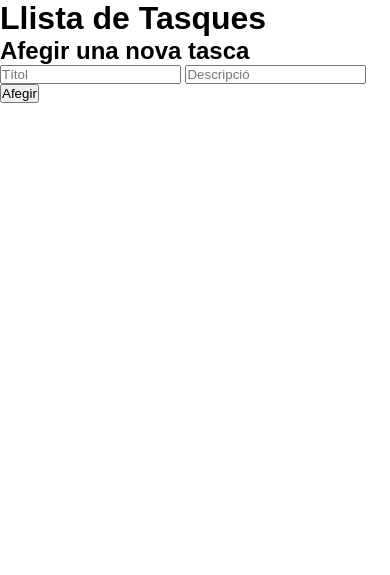
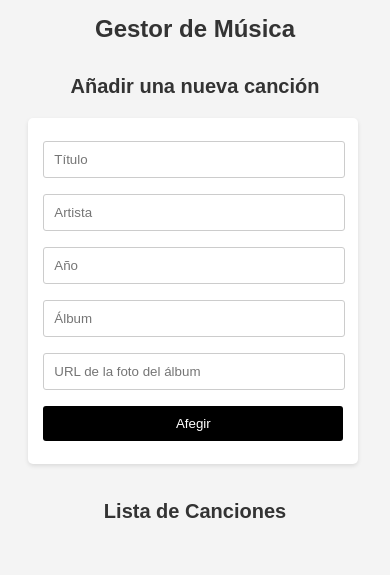
Before and after one commit to CodeXJUAN/Music-Managment-Web, a Flask app: page / in a window 390 px wide. Shown: the top 575 px of the page. Run offline with Flask 3, Linux system fonts and the light colour scheme; data that the repository does not hold is empty.

Commit message:
refactor: update task management to music management with new routes and database structure

```diff
--- a/app.py
+++ b/app.py
@@ -1,5 +1,4 @@
 from flask import Flask, request, render_template, redirect, url_for
-
 from pymongo import MongoClient
 from dotenv import load_dotenv
 import os
@@ -10,45 +9,43 @@ load_dotenv()
 
 USER = os.getenv("USER")
 PASSWORD = os.getenv("PASSWORD")
-CLUSTERNAME= os.getenv("CLUSTERNAME")
-DBNAME= os.getenv("DATABASE")
+CLUSTERNAME = os.getenv("CLUSTERNAME")
+DBNAME = os.getenv("DATABASE")
 
 MONGO_URI = f"mongodb+srv://{USER}:{PASSWORD}@mongodb.s4hmk.mongodb.net/?retryWrites=true&w=majority&appName={CLUSTERNAME}"
-
 
 client = MongoClient(MONGO_URI)
 
 db = client[f"{DBNAME}"]
 
-def obtenir_tasques():
-    return list(db.tasques.find({}, {"_id": 0}))
+def obtener_music():
+    return list(db.Musics.find({}, {"_id": 0}))
 
 @app.route('/')
+def home():
+    return render_template("index.html", Musics=obtener_music())
 
-def home():
-    return render_template("index.html", tasques=obtenir_tasques())
-
-@app.route('/tasques', methods=['POST'])
-
-def afegir_tasca():
-    tasca = {
-        "titol": request.form['titol'],
-        "descripcio": request.form.get('descripcio', ''),
+@app.route('/Musics', methods=['POST'])
+def añadir_music():
+    music = {
+        "titulo": request.form['titulo'],
+        "artista": request.form.get('artista', ''),
+        "ano": request.form.get('ano', ''),
+        "album": request.form.get('album', ''),
+        "foto": request.form.get('foto', ''),
         "completada": False
     }
-    db.tasques.insert_one(tasca)
+    db.Musics.insert_one(music)
     return redirect(url_for('home'))
 
-@app.route('/tasques/<titol>/completar', methods=['POST'])
-
-def completar_tasca(titol):
-    db.tasques.update_one({"titol": titol}, {"$set": {"completada": True}})
+@app.route('/Musics/<titulo>/completar', methods=['POST'])
+def completar_music(titulo):
+    db.Musics.update_one({"titulo": titulo}, {"$set": {"completada": True}})
     return redirect(url_for('home'))
 
-@app.route('/tasques/<titol>/eliminar', methods=['POST'])
-
-def eliminar_tasca(titol):
-    db.tasques.delete_one({"titol": titol})
+@app.route('/Musics/<titulo>/eliminar', methods=['POST'])
+def eliminar_music(titulo):
+    db.Musics.delete_one({"titulo": titulo})
     return redirect(url_for('home'))
 
 if __name__ == '__main__':
--- a/css/style.css
+++ /dev/null
@@ -1,5 +0,0 @@
-* {
-    margin: 0;
-    padding: 0;
-    font-family: Arial, Helvetica, sans-serif;
-}
--- /dev/null
+++ b/static/css/style.css
@@ -0,0 +1,203 @@
+body {
+    font-family: Arial, sans-serif;
+    background-color: #f4f4f4;
+    margin: 0;
+    padding: 0;
+    display: flex;
+    flex-direction: column;
+    align-items: center;
+}
+
+h1, h2 {
+    color: #333;
+}
+
+.container {
+    display: flex;
+    justify-content: space-between;
+    width: 80%;
+    flex-wrap: wrap;
+}
+
+.left, .right {
+    width: 45%;
+}
+
+.ul {
+    list-style-type: none;
+    padding: 0;
+    display: flex;
+    flex-wrap: wrap;
+    gap: 20px;
+    justify-content: center;
+}
+
+.card {
+    width: 100%;
+    display: flex;
+    flex-direction: column;
+    align-items: center;
+}
+
+.card_Foto {
+    width: 100%;
+    display: flex;
+    justify-content: center;
+}
+
+.card_Info {
+    display: flex;
+    flex-direction: column;
+    justify-content: center;
+}
+
+.foto {
+    width: 200px;
+    height: 200px;
+    object-fit: cover;
+    border-radius: 10px;
+}
+
+.divButons {
+    display: flex;
+    flex-wrap: wrap;
+    gap: 20px;
+}
+
+.ulInfo {
+    list-style-type: none;
+    padding: 0;
+}
+
+.liInfo {
+    margin-top: 10px;
+}
+
+.li {
+    background-color: #fff;
+    padding: 20px;
+    border-radius: 15px;
+    box-shadow: 0 2px 4px rgba(0, 0, 0, 0.1);
+    display: flex;
+    justify-content: center;
+    align-items: center;
+    width: calc(45% - 20px); /* Ajusta el ancho para que quepan 2 tarjetas por fila */
+    margin: 0;
+}
+
+form {
+    margin: 0;
+}
+
+button {
+    background-color: #000000;
+    color: #fff;
+    border: none;
+    padding: 7px 12px;
+    border-radius: 3px;
+    cursor: pointer;
+    margin-top: 10px;
+}
+
+button:hover {
+    background-color: #2e2e2e;
+}
+
+input[type="text"], input[type="number"], input[type="url"] {
+    padding: 10px;
+    margin: 10px 0;
+    border: 1px solid #ccc;
+    border-radius: 3px;
+    width: calc(100% - 22px);
+}
+
+form[action="/Musics"] {
+    background-color: #fff;
+    padding: 30px 20px;
+    border-radius: 5px;
+    box-shadow: 0 2px 4px rgba(0, 0, 0, 0.1);
+    margin-top: 20px;
+    width: 80%;
+    height: 325px;
+}
+
+/* Media query for mobile devices */
+@media (max-width: 768px) {
+    .container {
+        flex-direction: column;
+        align-items: center;
+        width: 95%;
+        margin: 0 auto;
+    }
+
+    .left, .right {
+        width: 90%;
+        margin-bottom: 20px;
+    }
+
+    .card {
+        width: 100%;
+        margin: 10px 0;
+    }
+
+    .card_Foto{
+        align-items: center;
+        text-align: center;
+        padding: 10px;
+    }
+
+    .card_Info {
+        align-items: center;
+        text-align: center;
+        padding: 10px;
+    }
+
+    .foto {
+        width: 80%;
+        max-width: 300px;
+        margin: 0 auto;
+    }
+
+    .li {
+        width: 90%;
+        flex-direction: column;
+        align-items: center;
+        padding: 15px;
+        margin: 15px auto;
+    }
+
+    .divButons {
+        justify-content: center;
+        width: 100%;
+    }
+
+    form[action="/Musics"] {
+        width: 90%;
+        height: auto;
+        padding: 15px;
+    }
+
+    input[type="text"],
+    input[type="number"],
+    input[type="url"] {
+        width: calc(100% - 20px);
+        margin: 8px 0;
+    }
+
+    button {
+        width: 100%;
+        margin: 8px 0;
+        padding: 10px;
+    }
+
+    h1 {
+        font-size: 24px;
+        text-align: center;
+        margin: 15px 0;
+    }
+
+    h2 {
+        font-size: 20px;
+        text-align: center;
+    }
+}
--- a/templates/index.html
+++ b/templates/index.html
@@ -3,29 +3,58 @@
 <head lang="en">
     <meta charset="UTF-8">
     <meta name="viewport" content="width=device-width, initial-scale=1.0">
-    <link rel="stylesheet" href="/css/style.css">
-    <title>Gestor de Tasques</title>
+    <link rel="stylesheet" href="{{ url_for('static', filename='css/style.css') }}">
+    <title>Gestor de Música</title>
 </head>
 <body>
-    <h1>Llista de Tasques</h1>
-    <ul>
-        {% for tasca in tasques %}
-            <li>
-                {{ tasca.titol }} - {% if tasca.completada %} ✅ {% else %} ❌ {% endif %}
-                <form action="/tasques/{{ tasca.titol }}/completar" method="post" style="display:inline;">
+    <h1>Gestor de Música</h1>
+    <div class="container">
+        <div class="left">
+            <h2>Añadir una nueva canción</h2>
+            <form action="/Musics" method="post">
+                <input type="text" name="titulo" placeholder="Título" required>
+                <input type="text" name="artista" placeholder="Artista" required>
+                <input type="number" name="ano" placeholder="Año" required>
+                <input type="text" name="album" placeholder="Álbum" required>
+                <input type="url" name="foto" placeholder="URL de la foto del álbum" required>
+                <button type="submit">Afegir</button>
+            </form>
+        </div>
+        <div class="right">
+            <h2>Lista de Canciones</h2>
+            <ul class="ul">
+                {% for music in Musics %}
+                    <li class="li">
+                        <div class="card">
+                            <div class="card_Foto">
+                                <img src="{{ music.foto }}" alt="Foto del álbum" class="foto">
+                            </div>
+                            <div class="card_Info">
+                                <ul class="ulInfo">
+                                    <div>
+                                        <li class="liInfo">{{ music.titulo }} - {{ music.artista }}</li>
+                                    </div>
+                                    <div>
+                                        <li class="liInfo">{{ music.album }} - {{ music.ano }}</li>
+                                    </div>
+                                </ul>
+                                <div>
+                                    <p>Completada: {% if music.completada %} ✅ {% else %} ❌ {% endif %}</p>
+                                </div>
+                                <div class="divButons">
+                                    <form action="/Musics/{{ music.titulo }}/completar" method="post" style="display:inline;">
                                         <button type="submit">Completar</button>
                                     </form>
-                <form action="/tasques/{{ tasca.titol }}/eliminar" method="post" style="display:inline;">
+                                    <form action="/Musics/{{ music.titulo }}/eliminar" method="post" style="display:inline;">
                                         <button type="submit">Eliminar</button>
                                     </form>
+                                </div>
+                            </div>
+                        </div>
                     </li>
                 {% endfor %}
             </ul>
-    <h2>Afegir una nova tasca</h2>
-    <form action="/tasques" method="post">
-        <input type="text" name="titol" placeholder="Títol" required>
-        <input type="text" name="descripcio" placeholder="Descripció">
-        <button type="submit">Afegir</button>
-    </form>
+        </div>
+    </div>
 </body>
 </html>
```
Also changed, not shown: playground-1.mongodb.js (+41 -0 lines). Lines whose indentation alone changed are shown as unchanged.
